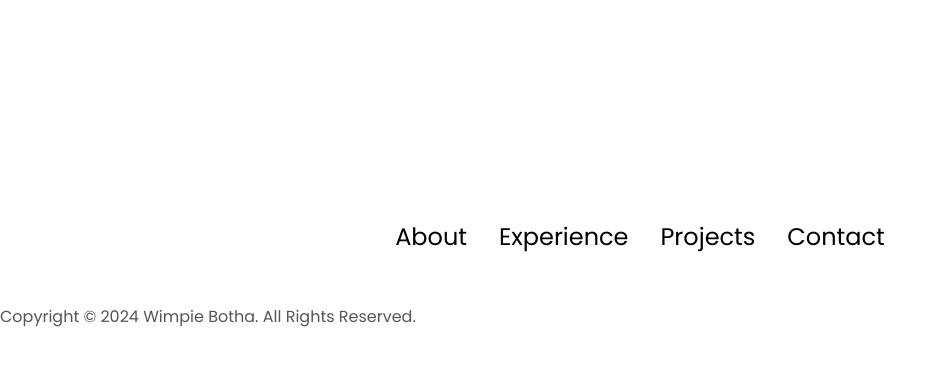
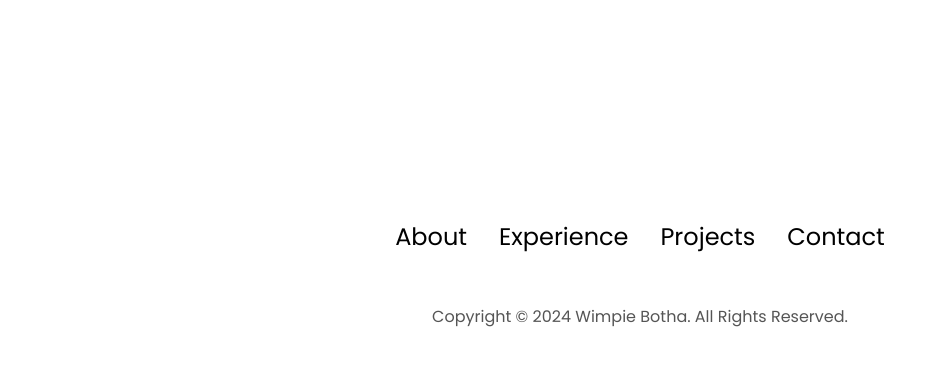
Before and after one commit to Wimpie-Botha/html-css-javas-portfolio, a plain HTML site: page index.html in a window 1280 px wide. Shown: the part 3352-3718 px from the top of the page, without its empty margins (0-947 px from the left). Before the commit the page ends 3681 px from the top, so only its background shows below. Drawn offline with Linux system fonts and the light colour scheme.

Commit message:
Update style.css
Added footer visuals

```diff
--- a/style.css
+++ b/style.css
@@ -407,3 +407,14 @@ article .icon {
 .email-icon {
     height: 2.5rem;
 }
+
+/* SEction footer */
+
+footer {
+    height: 26vh;
+    margin: 0 1rem;
+}
+
+footer p {
+    text-align: center;
+}
```
